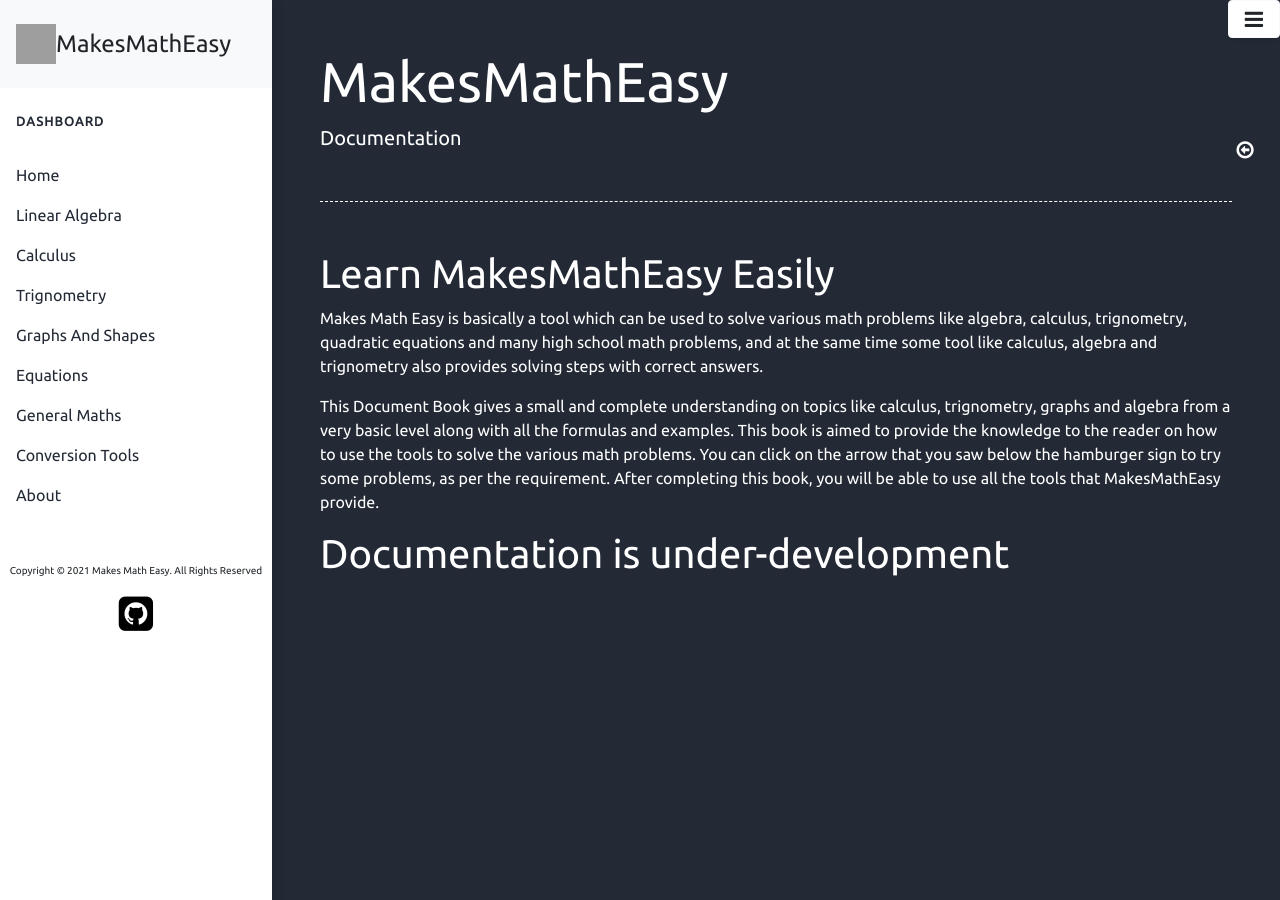
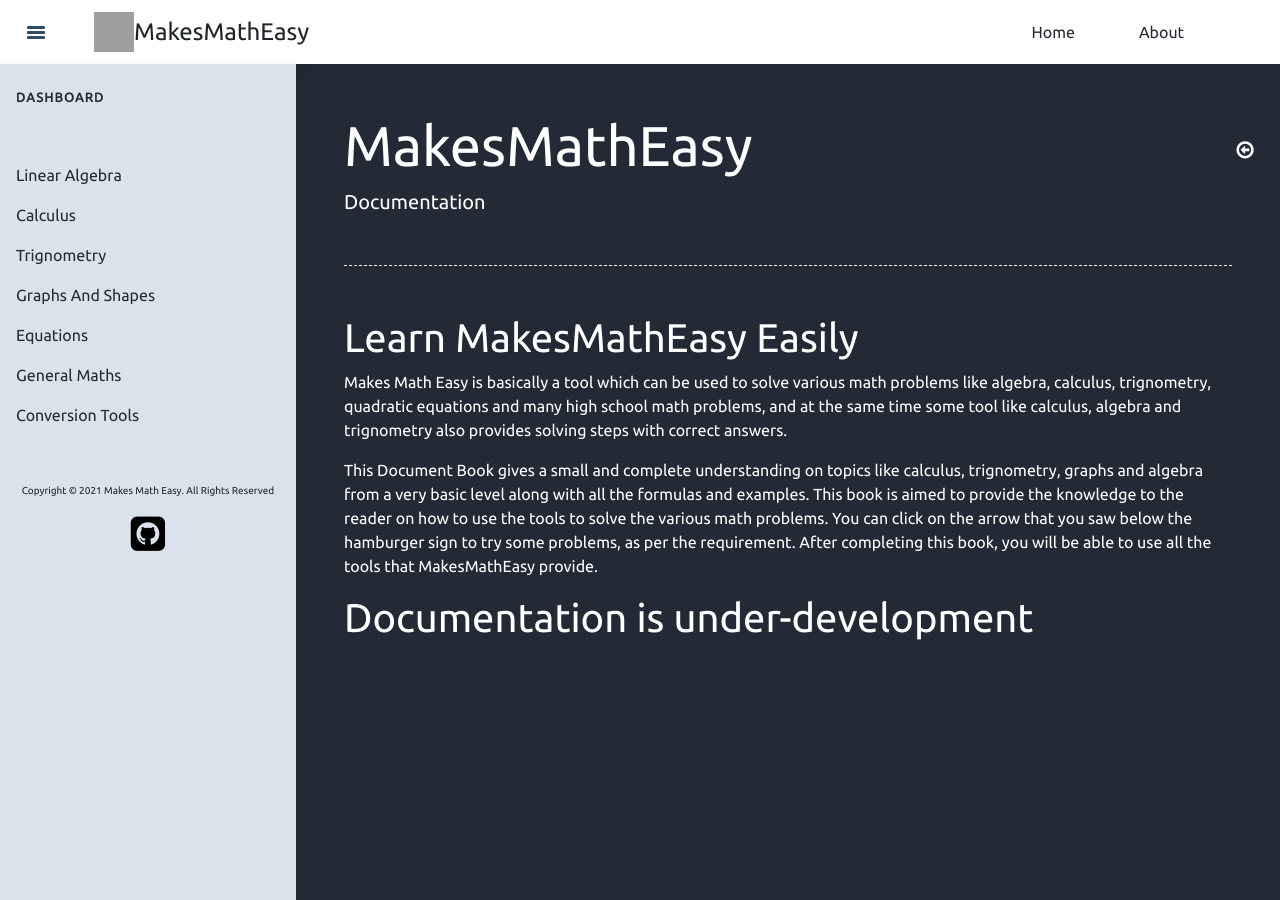
Before and after one commit to makesmatheasy/makesmatheasy-documentation, a Jekyll site: the page built from index.markdown, in a window 1280 px wide and 900 px high. Built offline with Jekyll 4.4.1, drawn with Linux system fonts in a browser that asks for light colours; nearby versions of some CDN libraries; grey boxes are pictures that could not be loaded.

Commit message:
Top NavBar Added (#16)

```diff
--- /dev/null
+++ b/_includes/navbar.html
@@ -0,0 +1,28 @@
+<!-- -  NavBar - -->
+
+<nav class="flex-row bg-white">
+    <div class="burger-menu flex-center">
+        <div class="menu-btn flex-center">
+            <div class="burger">
+            </div>
+        </div>
+    </div>
+    <div class="media d-flex align-items-center">
+        <div class="media-body">
+            <div class="sidebar__logo">
+                <a href="https://sairish2001.github.io/makesmatheasy.github.io/"><img
+                        src="../public/images/makesmatheasylogo.png" alt="Logo" /></a>
+                <h4 class="m-0">MakesMathEasy</h4>
+            </div>
+        </div>
+    </div>
+    <ul class="nav flex-row">
+        <li class="nav-item mx-2">
+            <a href="{{site.baseurl}}/" class="nav-link px-4"> home </a>
+        </li>
+        <li class="nav-item mx-2">
+            <a href="{{site.baseurl}}/about" class="nav-link px-4"> About </a>
+        </li>
+    </ul>
+</nav>
+<!-- -  NavBar Ends - -->
--- a/_includes/sidebar.html
+++ b/_includes/sidebar.html
@@ -1,26 +1,12 @@
 <!-- sidebar -->
-<div class="vertical-nav bg-white" id="sidebar">
-  <div class="py-4 px-3 mb-4 bg-light">
-    <div class="media d-flex align-items-center">
-      <div class="media-body">
-        <div class="sidebar__logo">
-          <a href="https://sairish2001.github.io/makesmatheasy.github.io/"
-            ><img src="../public/images/makesmatheasylogo.png" alt="Logo"
-          /></a>
-          <h4 class="m-0">MakesMathEasy</h4>
-        </div>
-      </div>
-    </div>
-  </div>
+<div class="vertical-nav" id="sidebar">
 
-  <p class="text-gray font-weight-bold text-uppercase px-3 small pb-4 mb-0">
+
+  <p class="text-gray font-weight-bold text-uppercase small pb-4 py-4 px-3 mb-4">
     Dashboard
   </p>
 
-  <ul class="nav flex-column bg-white mb-2 active">
-    <li class="nav-item">
-      <a href="{{site.baseurl}}/" class="nav-link"> home </a>
-    </li>
+  <ul class="nav flex-column mb-2 active">
     <li class="nav-item">
       <a href="{{site.baseurl}}/linear_algebra" class="nav-link">
         Linear Algebra
@@ -46,9 +32,6 @@
     <li class="nav-item">
       <a href="{{site.baseurl}}/conversion_tool" class="nav-link"> Conversion Tools </a>
     </li>
-    <li class="nav-item">
-      <a href="{{site.baseurl}}/about" class="nav-link"> About </a>
-    </li>
   </ul>
 
   <div class="my-5 d-flex flex-column justify-content-center sidebar__footer">
--- a/_layouts/default.html
+++ b/_layouts/default.html
@@ -54,18 +54,13 @@
     <title>MakesMathEasy</title>
   </head>
   <body>
+    {% include navbar.html %}
+
     {% include sidebar.html %}
 
     <!-- Page content holder -->
     <div class="page-content p-5 text-white" id="content">
       <!-- Toggle button -->
-      <button
-        id="sidebarCollapse"
-        type="button"
-        class="btn btn-light bg-white rounded-pill shadow-sm px-3 mb-4"
-      >
-        <i class="fa fa-bars fa-lg"></i>
-      </button>
       <h2 class="display-4">{{page.title}}</h2>
       <p class="lead mb-0">{{page.description}}</p>
 
--- a/public/css/style.css
+++ b/public/css/style.css
@@ -1,17 +1,18 @@
-@import url("https://fonts.googleapis.com/css2?family=Ubuntu&display=swap");
+@import url('https://fonts.googleapis.com/css2?family=Ubuntu&display=swap');
 body {
 	background: #232a36;
 	min-height: 100vh;
 	overflow-x: hidden;
-  font-family: "Ubuntu", sans-serif;
+	font-family: 'Ubuntu', sans-serif;
 }
 .vertical-nav {
-  min-width: 17rem;
-  width: 17rem;
-  height: 100vh;
 	position: fixed;
-  top: 0;
+	min-width: 18.5rem;
+	width: 18.5rem;
+	height: 100%;
+	top: 64px;
 	left: 0;
+	background-color: hsl(212, 33%, 89%);
 	box-shadow: 3px 3px 10px rgba(0, 0, 0, 0.1);
 	transition: all 0.4s;
 	overflow-y: scroll;
@@ -28,18 +29,20 @@ body {
 /*end hiding scrollbar but keeing functionality */
 
 .page-content {
-  width: calc(100% - 17rem);
-  margin-left: 17rem;
+	width: calc(100% - 18.5rem);
+	margin-left: 18.5rem;
+	margin-top: 64px;
 	transition: all 0.4s;
 }
 
 #sidebar.active {
-  margin-left: -17rem;
+	margin-left: -18.5rem;
 }
 
 #content.active {
 	width: 100%;
 	margin: 0;
+	margin-top: 64px;
 }
 
 .separator {
@@ -167,3 +170,105 @@ body {
 .sidebar__footer > p {
 	font-size: 10px;
 }
+
+/*------- Nav Bar -------*/
+
+nav {
+	position: fixed;
+	top: 0;
+	left: 0;
+	padding: 8px;
+	height: 64px;
+	width: 100vw;
+	box-shadow: 3px 3px 10px rgba(0, 0, 0, 0.1);
+}
+
+.flex-row {
+	display: flex;
+	flex-direction: row;
+}
+
+.flex-center {
+	display: flex;
+	justify-content: center;
+	align-items: center;
+}
+/* Burger Menu */
+
+.burger-menu {
+	height: 48px;
+	width: 48px;
+	margin: 0 4px;
+}
+.burger-menu:hover {
+	background: hsl(212, 33%, 89%);
+	border-radius: 50%;
+}
+
+.menu-btn {
+	width: 24px;
+	height: 24px;
+	cursor: pointer;
+	transition: all 0.5s ease-in-out;
+}
+.menu-btn .burger {
+	width: 18px;
+	height: 3px;
+	background: hsl(209, 34%, 30%);
+	border-radius: 1px;
+	transition: all 0.5s ease-in-out;
+}
+.menu-btn .burger::before,
+.menu-btn .burger::after {
+	content: '';
+	position: absolute;
+	width: 18px;
+	height: 3px;
+	background: hsl(209, 34%, 30%);
+	border-radius: 1px;
+	transition: all 0.5s ease-in-out;
+}
+.menu-btn .burger::before {
+	transform: translateY(-5px);
+}
+.menu-btn .burger::after {
+	transform: translateY(5px);
+}
+
+/* animation */
+
+.menu-btn.show .burger {
+	transform: translateX(-50px);
+	background: transparent;
+	box-shadow: none;
+}
+.menu-btn.show .burger::before {
+	transform: rotate(45deg) translate(35px, -35px);
+}
+.menu-btn.show .burger::after {
+	transform: rotate(-45deg) translate(35px, 35px);
+}
+
+/*  Burger Menu Ends  */
+
+/* Logo */
+
+.sidebar__logo {
+	margin-left: 30px;
+}
+
+/* Logo End */
+
+nav ul.nav {
+	position: absolute;
+	right: 64px;
+	top: 12px;
+}
+
+nav ul.nav .nav-link:hover {
+	background: #232a36;
+	color: white;
+	border-radius: 99px;
+}
+
+/*----- Nav Bar Ends -----*/
--- a/public/js/script.js
+++ b/public/js/script.js
@@ -1,27 +1,40 @@
-$(function() {
-    $('#sidebarCollapse').on('click', function() {
-      $('#sidebar, #content').toggleClass('active');
-    });
-  });
-
-
-
 // Slider
-const styleToggler = document.querySelector(".style-toggler")
-styleToggler.addEventListener('click',()=>{
-    document.querySelector('.theme-switcher').classList.toggle('open');
-})
+const styleToggler = document.querySelector('.style-toggler');
+styleToggler.addEventListener('click', () => {
+	document.querySelector('.theme-switcher').classList.toggle('open');
+});
 
 // OWL CAROUSEL EFFECT
-$(document).ready(function(){
-  $(".owl-carousel").owlCarousel({
-    loop:true,
-  autoplay:true,
-  dots:true,
-  responsive:{
-    0:{items:1},
-  768:{
-    items:3
-  }}
-  });
+$(document).ready(function () {
+	$('.owl-carousel').owlCarousel({
+		loop: true,
+		autoplay: true,
+		dots: true,
+		responsive: {
+			0: { items: 1 },
+			768: {
+				items: 3,
+			},
+		},
+	});
 });
+
+// SideBar Toggle
+var menuBtn = document.querySelector('.menu-btn');
+var sidebar = document.querySelector('#sidebar');
+var content = document.querySelector('#content');
+var showTabs = false;
+menuBtn.addEventListener('click', function () {
+	if (!showTabs) {
+		menuBtn.classList.toggle('show');
+		sidebar.classList.toggle('active');
+		content.classList.toggle('active');
+		showTabs = true;
+	} else {
+		menuBtn.classList.toggle('show');
+		sidebar.classList.toggle('active');
+		content.classList.toggle('active');
+		showTabs = false;
+	}
+});
+// SideBar Toggle Ends
```
Lines whose indentation alone changed are shown as unchanged.
